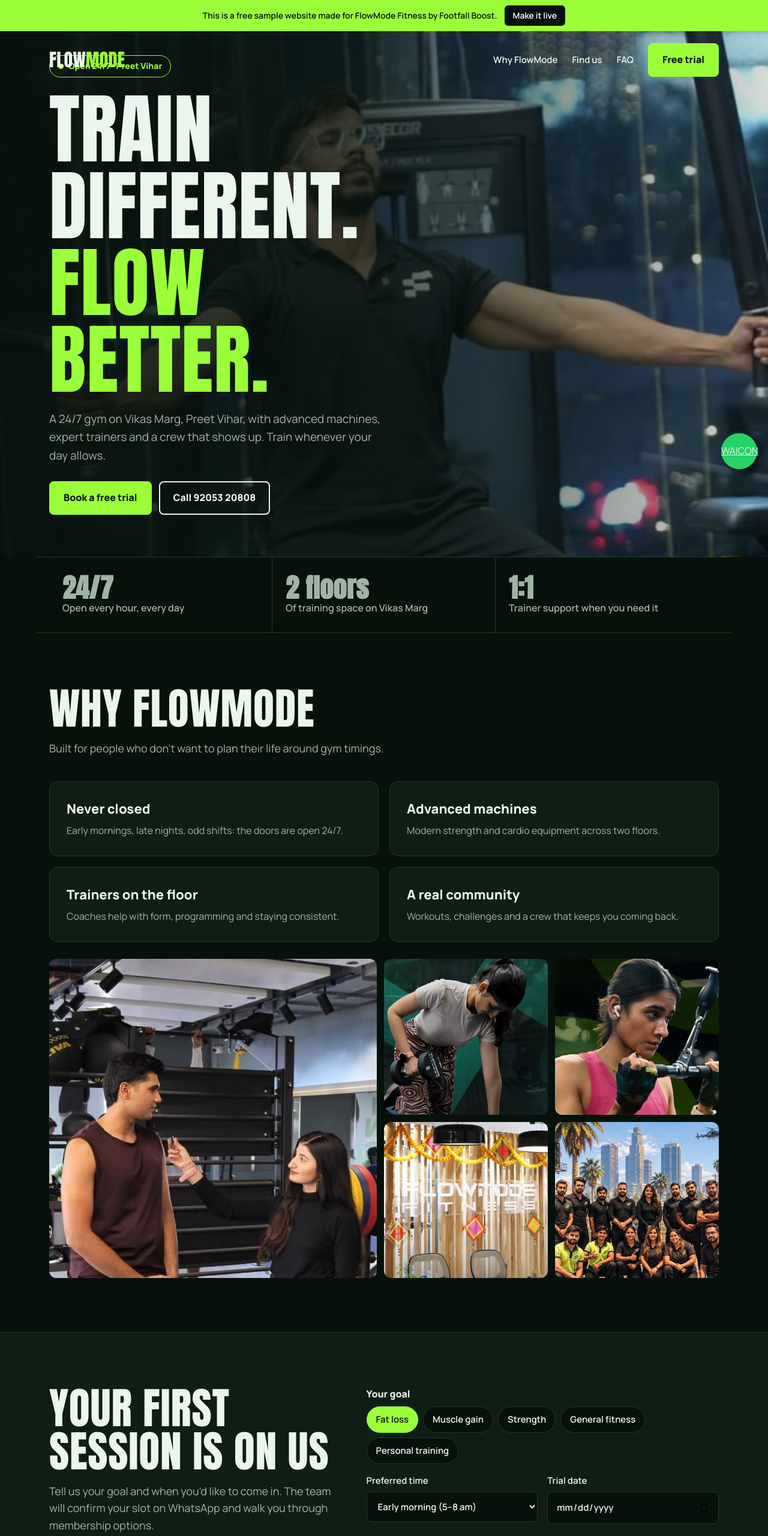
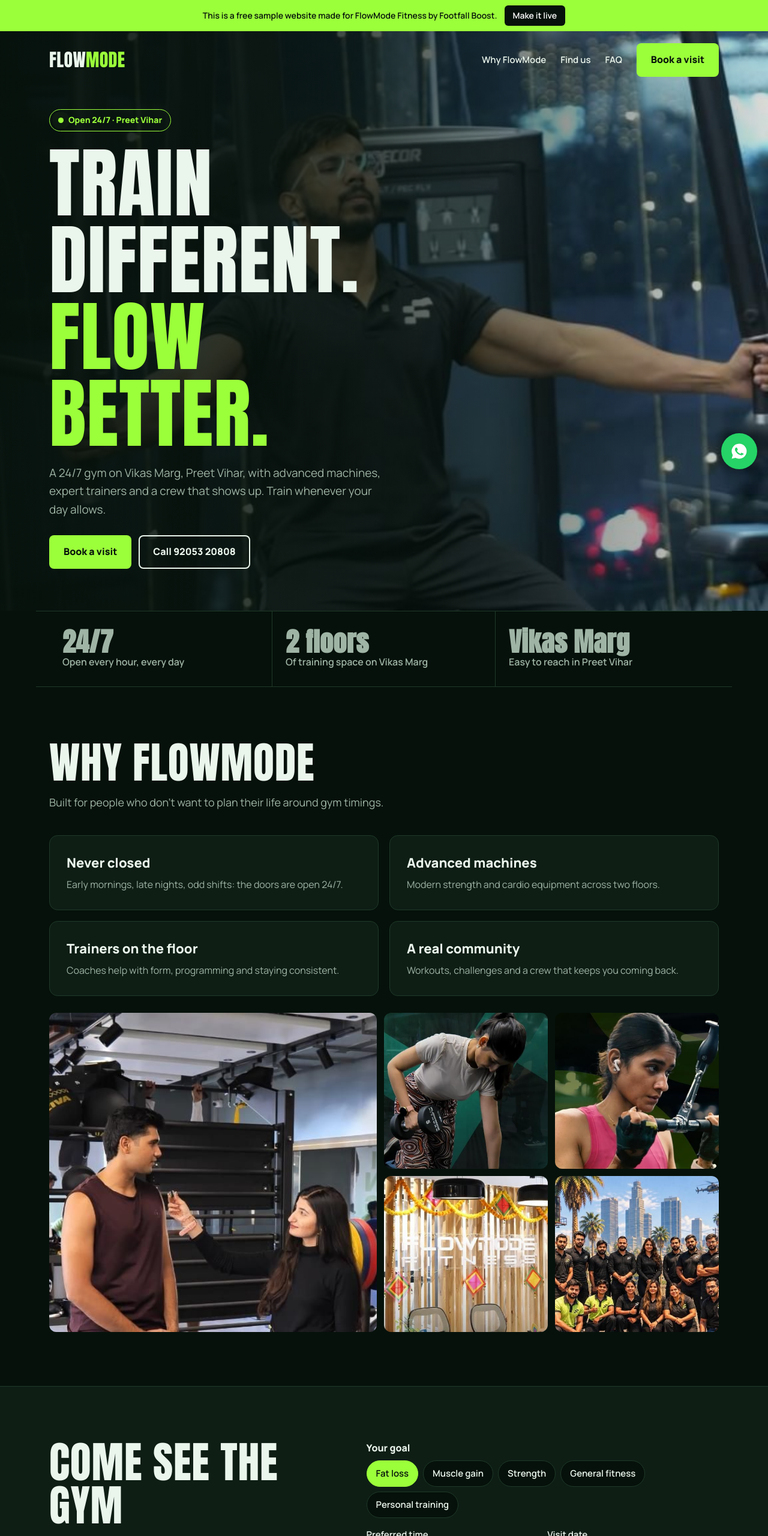
Before and after one commit to abhay2340/footfallboost-site, a plain HTML site: page s/flowmode/index.html in a window 1280 px wide. Shown: the top 2560 px of the page at 60% size. Drawn offline with Linux system fonts and the light colour scheme.

Commit message:
FlowMode: factual CTAs, layout fix
Co-Authored-By: Claude Opus 5.5 <noreply@anthropic.com>
Claude-Session: https://claude.ai/code/session_01LTWcP5BKDAuoPy6f3ymbkm

```diff
--- a/s/flowmode/index.html
+++ b/s/flowmode/index.html
@@ -4,7 +4,7 @@
 <meta charset="utf-8">
 <meta name="viewport" content="width=device-width,initial-scale=1">
 <title>FlowMode Fitness · 24/7 gym in Preet Vihar, Delhi</title>
-<meta name="description" content="FlowMode Fitness is a 24/7 gym on Vikas Marg, Preet Vihar, Delhi. Advanced machines, expert trainers and a community that trains different. Book a free trial.">
+<meta name="description" content="FlowMode Fitness is a 24/7 gym on Vikas Marg, Preet Vihar, Delhi. Advanced machines, expert trainers and a community that trains different. Book a visit.">
 <meta name="robots" content="noindex,nofollow">
 <link rel="preconnect" href="https://fonts.googleapis.com"><link rel="preconnect" href="https://fonts.gstatic.com" crossorigin>
 <link href="https://fonts.googleapis.com/css2?family=Anton&family=Manrope:wght@400;600;800&display=swap" rel="stylesheet">
@@ -30,7 +30,7 @@ nav{display:flex;justify-content:space-between;align-items:center;padding:20px 0
 .btn.ghost{background:transparent;color:var(--text);box-shadow:inset 0 0 0 2px var(--text)}
 .btn:focus-visible,a:focus-visible,summary:focus-visible{outline:3px solid var(--lime);outline-offset:3px}
 .hero{position:relative;min-height:82vh;display:flex;align-items:flex-end;background:linear-gradient(90deg,rgba(6,17,11,.96) 0%,rgba(6,17,11,.75) 45%,rgba(6,17,11,.15) 100%),url(/s/flowmode/img/hero.jpg) right center/cover no-repeat}
-.hero .wrap{padding-top:40px;padding-bottom:70px;width:100%}
+.hero .wrap{padding-top:130px;padding-bottom:70px;width:100%}
 .open{display:inline-flex;align-items:center;gap:8px;border:1.5px solid var(--lime);color:var(--lime);border-radius:99px;padding:6px 14px;font-weight:800;font-size:14px;margin-bottom:22px}
 .open i{width:9px;height:9px;border-radius:50%;background:var(--lime);box-shadow:0 0 0 0 rgba(155,255,58,.6);animation:pulse 2s infinite}
 @keyframes pulse{70%{box-shadow:0 0 0 10px rgba(155,255,58,0)}}
@@ -86,17 +86,17 @@ footer{padding:30px 0 100px;color:var(--mute);font-size:14px;text-align:center}
 
 <header class="hero"><div class="wrap">
 <nav style="position:absolute;top:0;left:0;right:0;max-width:1160px;margin:0 auto;padding:20px 22px"><div class="logo">FLOW<span>MODE</span></div>
-<div class="links"><a href="#why">Why FlowMode</a><a href="#find">Find us</a><a href="#faq">FAQ</a><a class="btn" href="#trial">Free trial</a></div></nav>
+<div class="links"><a href="#why">Why FlowMode</a><a href="#find">Find us</a><a href="#faq">FAQ</a><a class="btn" href="#trial">Book a visit</a></div></nav>
 <div class="open"><i></i> Open 24/7 · Preet Vihar</div>
 <h1>Train different. <em>Flow better.</em></h1>
 <p>A 24/7 gym on Vikas Marg, Preet Vihar, with advanced machines, expert trainers and a crew that shows up. Train whenever your day allows.</p>
-<div class="row"><a class="btn" href="#trial" data-umami-event="Sample order click" data-umami-event-location="hero">Book a free trial</a><a class="btn ghost" href="tel:+919205320808" data-umami-event="Call click" data-umami-event-location="flowmode-hero">Call 92053 20808</a></div>
+<div class="row"><a class="btn" href="#trial" data-umami-event="Sample order click" data-umami-event-location="hero">Book a visit</a><a class="btn ghost" href="tel:+919205320808" data-umami-event="Call click" data-umami-event-location="flowmode-hero">Call 92053 20808</a></div>
 </div></header>
 
 <div class="wrap stats">
 <div><span class="num">24/7</span><span>Open every hour, every day</span></div>
 <div><span class="num">2 floors</span><span>Of training space on Vikas Marg</span></div>
-<div><span class="num">1:1</span><span>Trainer support when you need it</span></div>
+<div><span class="num">Vikas Marg</span><span>Easy to reach in Preet Vihar</span></div>
 </div>
 
 <section id="why"><div class="wrap">
@@ -119,8 +119,8 @@ footer{padding:30px 0 100px;color:var(--mute);font-size:14px;text-align:center}
 
 <section id="trial" class="trial"><div class="wrap tg">
 <div>
-<h2>Your first session is on us</h2>
-<p class="lead">Tell us your goal and when you'd like to come in. The team will confirm your slot on WhatsApp and walk you through membership options.</p>
+<h2>Come see the gym</h2>
+<p class="lead">Tell us your goal and when you'd like to drop by. The team will confirm on WhatsApp and walk you through membership options.</p>
 <p class="hint">Prefer to talk? Call <a href="tel:+919205320808">92053 20808</a>.</p>
 </div>
 <form class="form" id="f">
@@ -132,7 +132,7 @@ footer{padding:30px 0 100px;color:var(--mute);font-size:14px;text-align:center}
 <label><input type="radio" name="goal" value="Personal training"><span>Personal training</span></label>
 </div></div>
 <label>Preferred time<select name="time"><option>Early morning (5–8 am)</option><option>Morning (8–11 am)</option><option>Afternoon</option><option>Evening (5–9 pm)</option><option>Late night (after 9 pm)</option></select></label>
-<label>Trial date<input type="date" name="date" required></label>
+<label>Visit date<input type="date" name="date" required></label>
 <label>Experience<select name="exp"><option>Beginner</option><option>Trained before</option><option>Regular gym-goer</option></select></label>
 <label>Interested in<select name="plan"><option>Monthly membership</option><option>3 months</option><option>6 months</option><option>Annual</option><option>Not sure yet</option></select></label>
 <label>Your name<input name="name" required placeholder="Your name"></label>
@@ -153,18 +153,18 @@ footer{padding:30px 0 100px;color:var(--mute);font-size:14px;text-align:center}
 <section id="faq" class="faq"><div class="wrap">
 <h2>Questions</h2>
 <details><summary>Is the gym really open 24/7?</summary><p>Yes. FlowMode Fitness is open 24 hours a day, every day.</p></details>
-<details><summary>Can I try before joining?</summary><p>Book a trial session using the form above and the team will confirm a slot.</p></details>
+<details><summary>Can I see the gym before joining?</summary><p>Yes. Book a visit using the form above and the team will confirm a time.</p></details>
 <details><summary>Do you have personal trainers?</summary><p>Yes. Trainers are on the floor, and personal training is available. Ask about it when you visit.</p></details>
 <details><summary>What are the membership fees?</summary><p>Plans vary by duration. Message or call 92053 20808 for current membership options.</p></details>
 <details><summary>Where exactly is it?</summary><p>C/54, 2nd &amp; 3rd floor, Vikas Marg Road, Preet Vihar, New Delhi.</p></details>
 </div></section>
 
 <footer>© FlowMode Fitness · A Galebal Enterprise · Preet Vihar, Delhi</footer>
-<a class="fab" href="https://wa.me/919205320808" aria-label="WhatsApp FlowMode Fitness" data-umami-event="Sample order click" data-umami-event-location="fab">WAICON</a>
+<a class="fab" href="https://wa.me/919205320808" aria-label="WhatsApp FlowMode Fitness" data-umami-event="Sample order click" data-umami-event-location="fab"><svg width="30" height="30" viewBox="0 0 24 24" fill="#fff"><path d="M12 2a10 10 0 0 0-8.6 15.1L2 22l5-1.3A10 10 0 1 0 12 2zm5.2 14.1c-.2.6-1.3 1.2-1.8 1.2-.5.1-1 .2-3.3-.7-2.8-1.1-4.5-3.9-4.7-4.1-.1-.2-1.1-1.5-1.1-2.8 0-1.3.7-2 .9-2.3.3-.3.6-.3.8-.3h.6c.2 0 .4 0 .6.5l.8 2c.1.2.1.4 0 .5l-.4.6-.4.4c-.1.2-.3.3-.1.6.2.3.8 1.3 1.7 2.1 1.2 1 2.2 1.4 2.5 1.5.3.2.5.1.6-.1l.9-1c.2-.3.4-.2.6-.1l1.9.9c.3.1.5.2.5.3.1.2.1.7-.1 1.3z"/></svg></a>
 <script>
 document.getElementById('f').addEventListener('submit',e=>{e.preventDefault();const d=new FormData(e.target),g=k=>(d.get(k)||'').toString().trim();
 const dt=g('date')?new Date(g('date')).toLocaleDateString('en-IN',{day:'numeric',month:'short'}):'';
-const L=['Hi FlowMode! I would like to book a free trial.','• Goal: '+g('goal'),'• Date: '+dt+' – '+g('time'),'• Experience: '+g('exp'),'• Interested in: '+g('plan')];
+const L=['Hi FlowMode! I would like to visit the gym.','• Goal: '+g('goal'),'• Date: '+dt+' – '+g('time'),'• Experience: '+g('exp'),'• Interested in: '+g('plan')];
 if(g('area'))L.push('• Area: '+g('area'));L.push('','Name: '+g('name'));
 window.open('https://wa.me/919205320808?text='+encodeURIComponent(L.join('\n')),'_blank');});
 </script>
```
